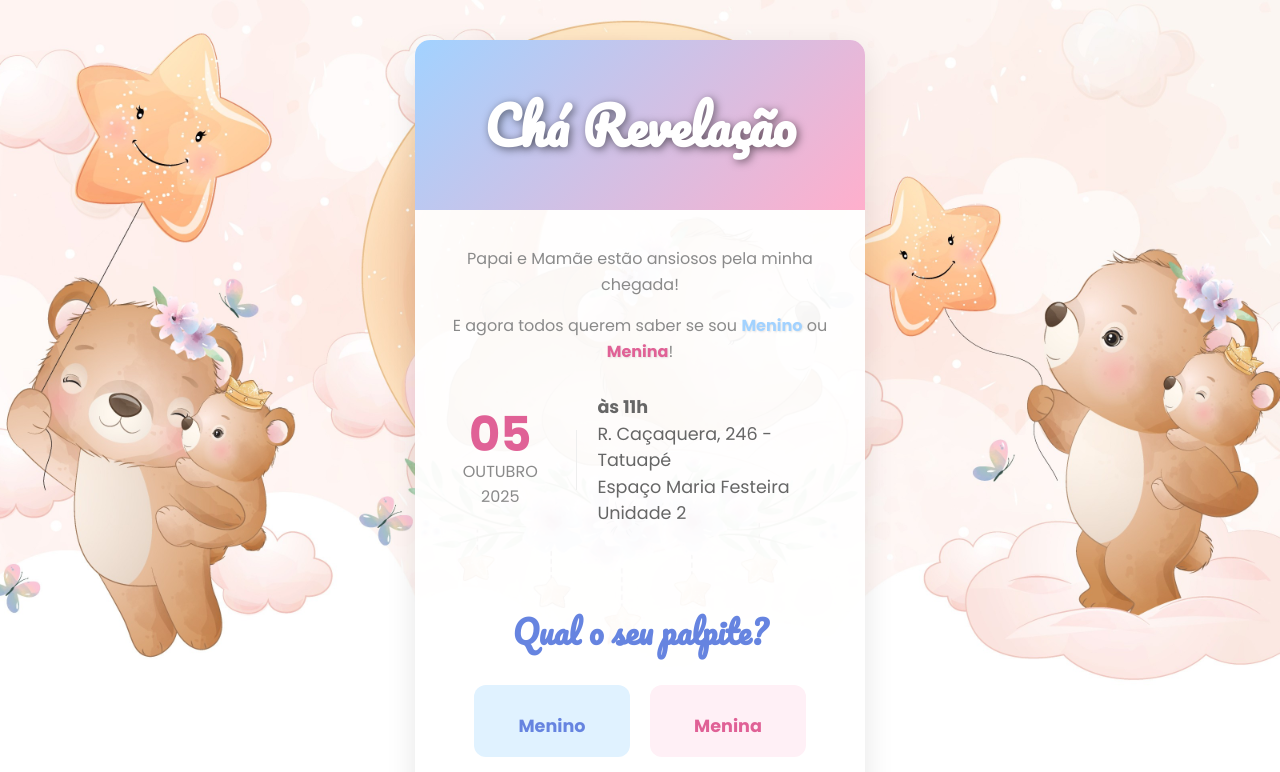
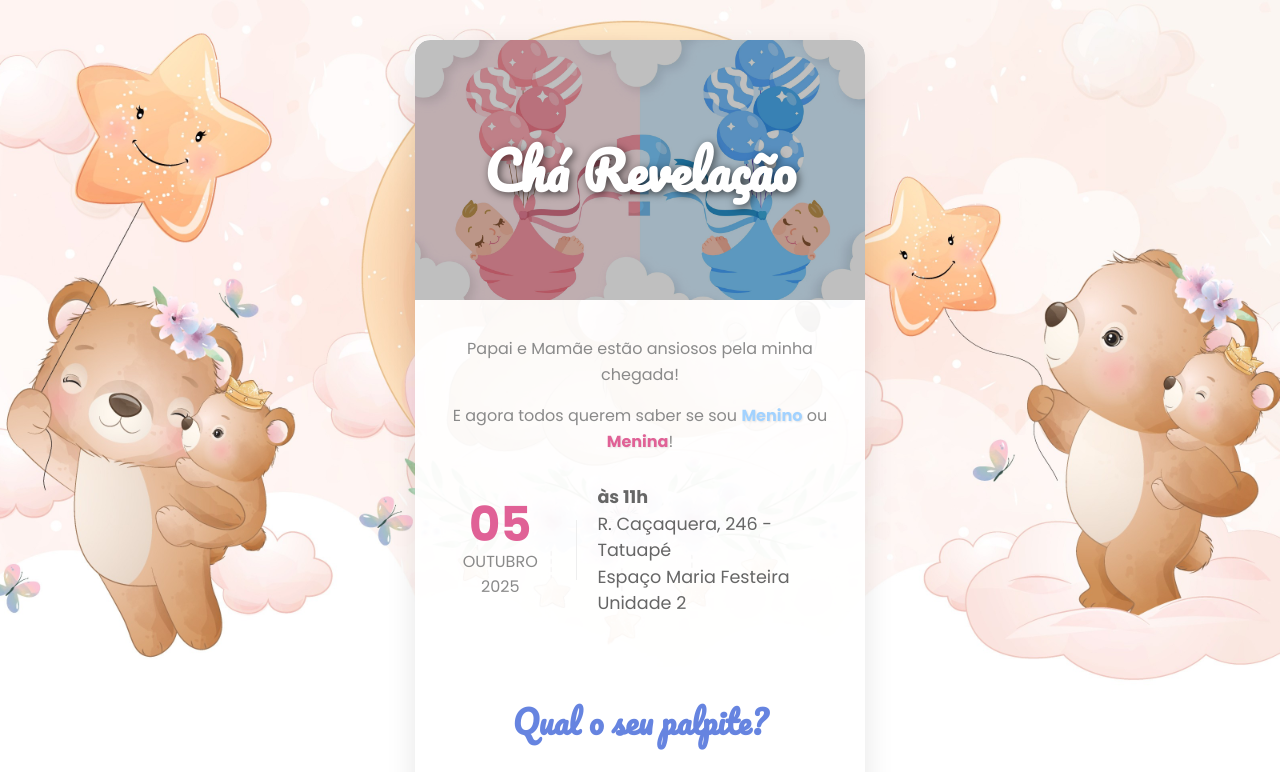
Before and after one commit to cha-revelacao/priscila_renato, a plain HTML site: page index.html in a window 1280 px wide. Shown: the top 772 px of the page. Drawn offline with nearby package versions, Linux system fonts and the light colour scheme.

Commit message:
index.html

```diff
--- a/index.html
+++ b/index.html
@@ -41,17 +41,50 @@
             border-radius: 15px;
             overflow: hidden;
         }
+
+        /* --- CORREÇÃO APLICADA AQUI NO CABEÇALHO (HEADER) --- */
         .header {
-            background: linear-gradient(135deg, var(--soft-blue), var(--soft-pink));
+            position: relative;
             padding: 40px 20px;
             color: white;
+            display: flex;
+            align-items: center;
+            justify-content: center;
+            min-height: 180px; /* Sua altura preferida para a imagem de fundo */
+            border-top-left-radius: 15px;
+            border-top-right-radius: 15px;
+
+            /* Sua imagem de banner original */
+            background-image: url('urso 1.jpg');
+            background-size: cover;
+            background-position: center;
         }
+
+        /* Sobreposição escura para dar contraste ao texto branco */
+        .header::before {
+            content: '';
+            position: absolute;
+            top: 0;
+            left: 0;
+            right: 0;
+            bottom: 0;
+            background: rgba(0, 0, 0, 0.25); /* Escurecimento de 25% */
+            border-top-left-radius: 15px;
+            border-top-right-radius: 15px;
+            z-index: 1;
+        }
+
         .header h1 {
             font-family: 'Pacifico', cursive;
             font-size: 3.2em;
             margin: 0;
-            text-shadow: 2px 2px 8px rgba(0, 0, 0, 0.5);
+            text-shadow: 2px 2px 8px rgba(0, 0, 0, 0.6);
+            position: relative; /* Para ficar acima da sobreposição */
+            z-index: 2;
         }
+        /* --- FIM DA CORREÇÃO NO CABEÇALHO --- */
+
+
         .main-content { padding: 20px 30px; }
         .main-content p { font-size: 1em; line-height: 1.6; color: var(--text-gray); }
         .highlight-boy { color: var(--soft-blue); font-weight: 700; text-shadow: 1px 1px 2px rgba(0,0,0,0.1); }
@@ -101,7 +134,7 @@
         .spinner { border: 4px solid rgba(0, 0, 0, 0.1); border-top: 4px solid var(--header-blue); border-radius: 50%; width: 24px; height: 24px; animation: spin 1s linear infinite; margin: 20px auto; }
         @keyframes spin { 0% { transform: rotate(0deg); } 100% { transform: rotate(360deg); } }
 
-        /* --- NOVO: ESTILOS PARA A CONTAGEM REGRESSIVA --- */
+        /* --- ESTILOS PARA A CONTAGEM REGRESSIVA --- */
         #countdown-display {
             font-size: 5em;
             font-weight: 700;
@@ -273,7 +306,6 @@
     const winnerNameSpan = document.getElementById('winner-name');
     const sorterSpinner = document.getElementById('sorter-spinner');
 
-    // NOVO: Constante para o elemento da contagem regressiva
     const countdownDisplay = document.getElementById('countdown-display');
 
     let correctGuessers = [];
@@ -316,7 +348,6 @@
         }
     });
 
-    // LÓGICA DO BOTÃO "SORTEAR!" ATUALIZADA
     drawBtn.addEventListener('click', () => {
         if (correctGuessers.length === 0) return;
 
```
